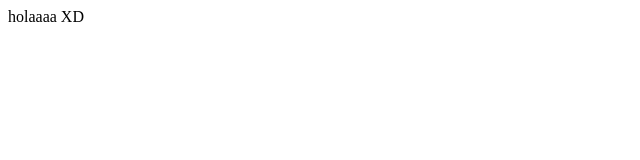
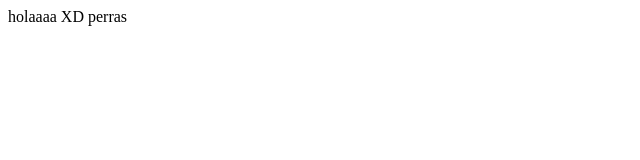
Before and after one commit to israosuna/Prueba, a plain HTML site: page index.html in a window 1280 px wide. Shown: the full height of the page, 0-640 px from the left. Drawn offline with Linux system fonts and the light colour scheme.

Commit message:
hola desde visual estudo

```diff
--- a/index.html
+++ b/index.html
@@ -6,6 +6,6 @@
     <title>Document</title>
 </head>
 <body>
-    holaaaa XD
+    holaaaa XD perras
 </body>
 </html>
```
